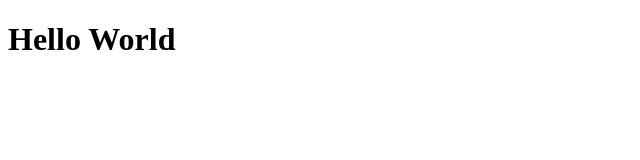
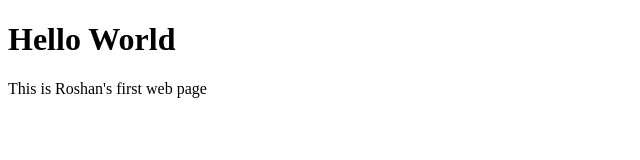
Before and after one commit to roshan717427/HelloWorld, a plain HTML site: page hello.html in a window 1280 px wide. Shown: the whole page, without its empty margins (0-640 px from the left). Drawn offline with Linux system fonts and the light colour scheme.

Commit message:
Added extra line

```diff
--- a/hello.html
+++ b/hello.html
@@ -7,5 +7,6 @@
 </head>
 <body>
     <h1>Hello World</h1>
+    <p> This is Roshan's first web page </p>
 </body>
 </html>
```
